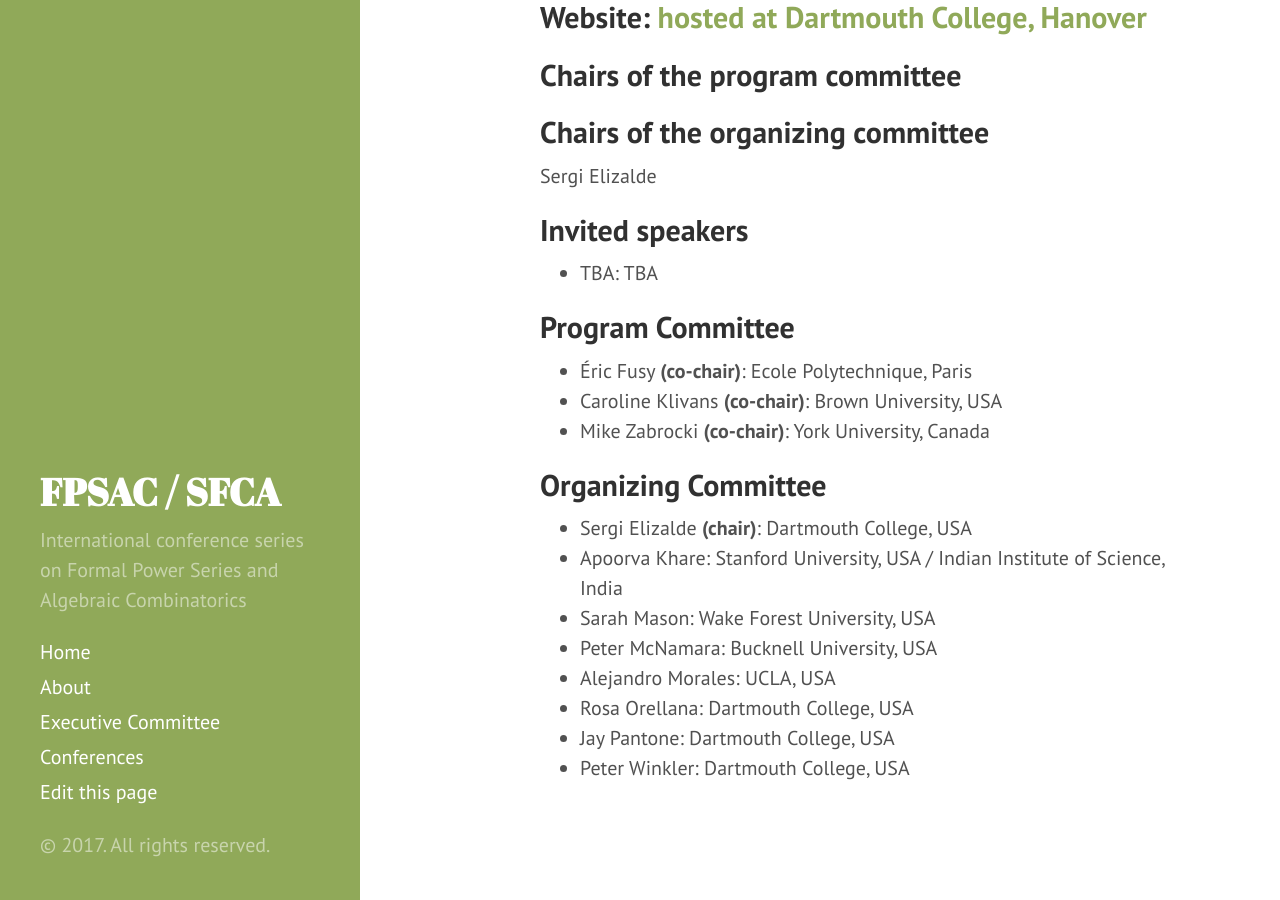
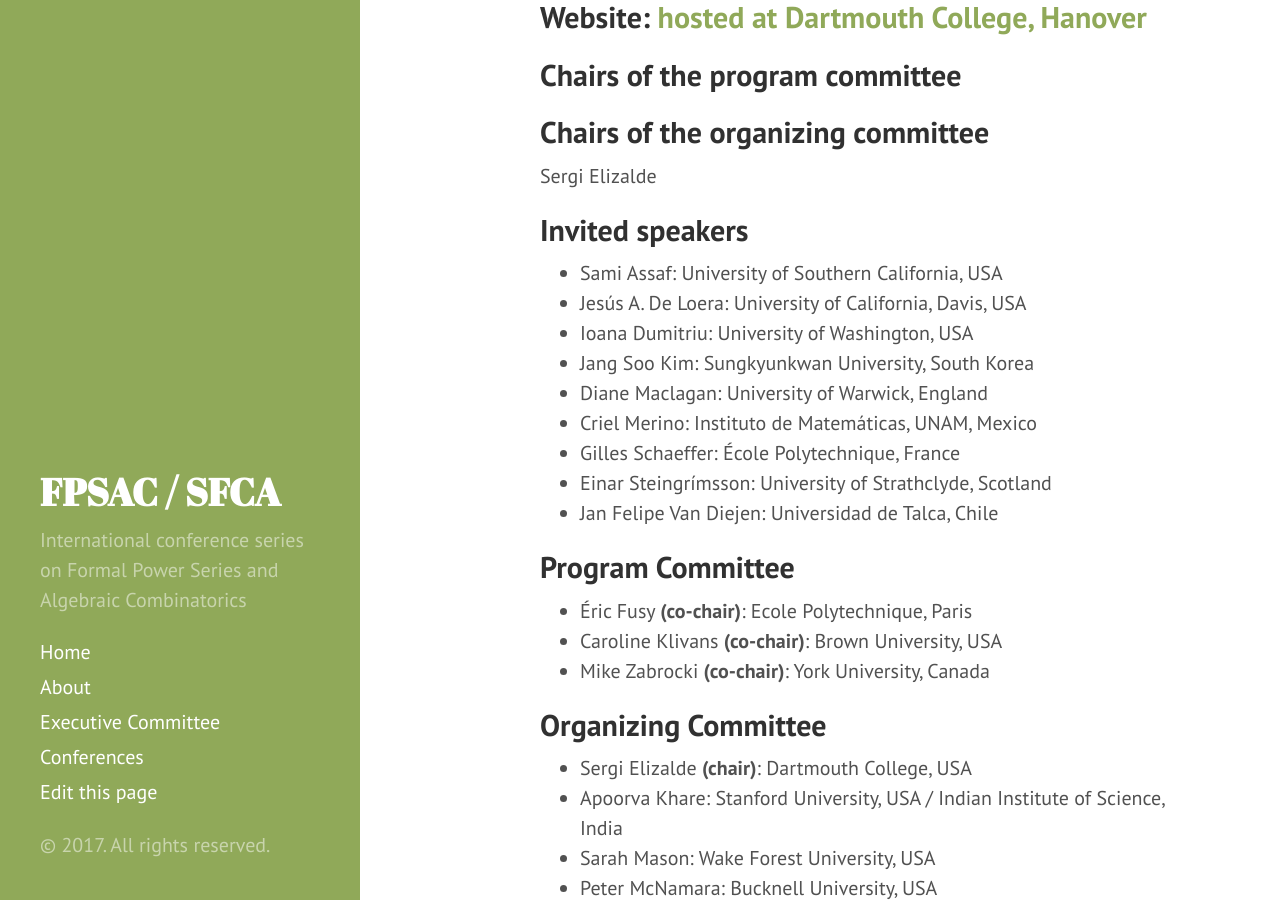
Before and after one commit to FPSAC/FPSAC.github.io, a Jekyll site: the page built from _confs/fpsac-2018.md, in a window 1280 px wide and 900 px high, scrolled down 404 px. Built offline with Jekyll 4.4.1, drawn with Linux system fonts in a browser that asks for light colours.

Commit message:
Update fpsac-2018.md

```diff
--- a/_confs/fpsac-2018.md
+++ b/_confs/fpsac-2018.md
@@ -10,8 +10,24 @@
 
 invited_speakers:
 
-- name: TBA
-  affiliation: TBA
+- name: Sami Assaf
+  affiliation: University of Southern California, USA
+- name: Jesús A. De Loera
+  affiliation: University of California, Davis, USA
+- name: Ioana Dumitriu
+  affiliation: University of Washington, USA
+- name: Jang Soo Kim
+  affiliation: Sungkyunkwan University, South Korea
+- name: Diane Maclagan
+  affiliation: University of Warwick, England
+- name: Criel Merino
+  affiliation: Instituto de Matemáticas, UNAM, Mexico
+- name: Gilles Schaeffer
+  affiliation: École Polytechnique, France
+- name: Einar Steingrímsson
+  affiliation: University of Strathclyde, Scotland
+- name: Jan Felipe Van Diejen
+  affiliation: Universidad de Talca, Chile
 
 program_committee:
 
```
